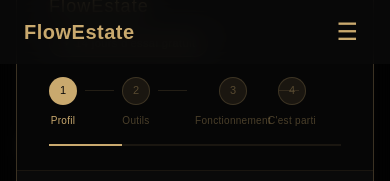
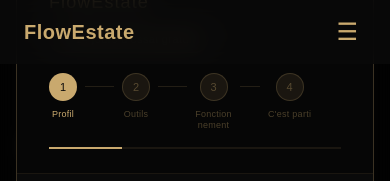
Before and after one commit to timal76/flowestate, a Next.js app: page /dashboard in a window 390 px wide. Shown: the top 181 px of the page. Built offline with nearby package versions, Linux system fonts and the light colour scheme; no server answers; the database is empty; sample sign-in values are in the browser's storage.

Commit message:
fix: stepper labels tronqués sur mobile

```diff
--- a/components/onboarding/OnboardingModal.tsx
+++ b/components/onboarding/OnboardingModal.tsx
@@ -183,8 +183,8 @@ export default function OnboardingModal({
               const done = i < step;
               const active = i === step;
               return (
-                <div key={label} className="flex min-w-0 flex-1 items-start">
-                  <div className="flex flex-col items-center">
+                <div key={label} className="flex min-w-0 flex-1 items-start overflow-hidden">
+                  <div className="flex max-w-full flex-col items-center overflow-hidden">
                     <span
                       className={`inline-flex h-7 w-7 items-center justify-center rounded-full text-[11px] font-medium ${
                         done || active
@@ -212,7 +212,7 @@ export default function OnboardingModal({
                       )}
                     </span>
                     <span
-                      className={`mt-2 text-center text-[10px] tracking-[0.03em] ${
+                      className={`mt-2 w-full max-w-full break-words text-center text-[9px] leading-tight tracking-[0.03em] whitespace-normal ${
                         active ? "text-[#C9A96E]" : "text-[#C9A96E]/35"
                       }`}
                     >
```
